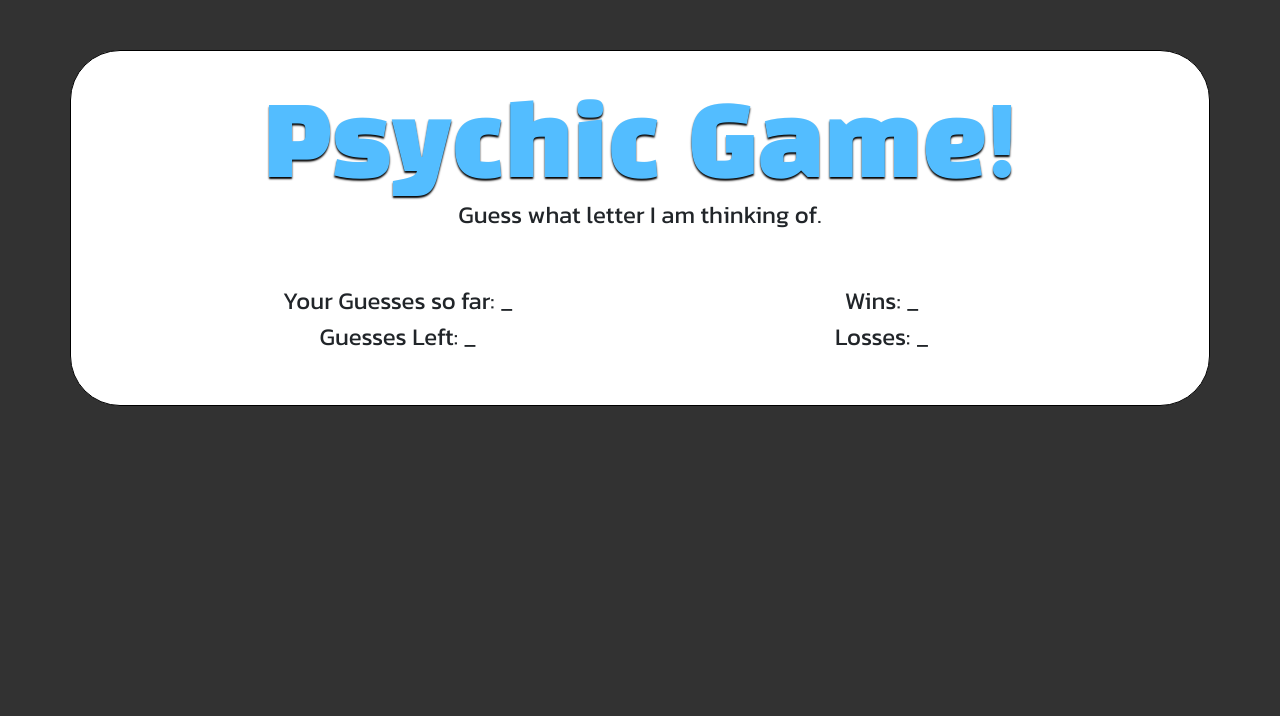
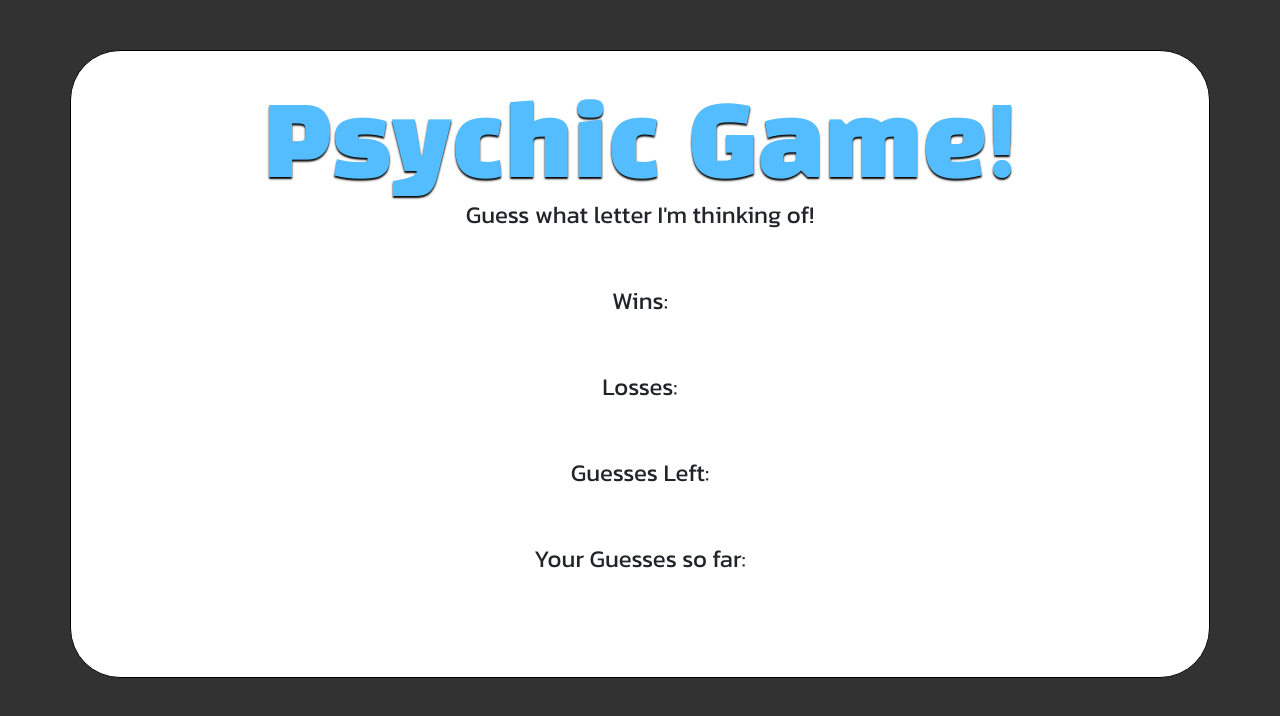
Before and after one commit to Manuel-Padilla/Psychic-Game, a plain HTML site: page index.html in a window 1280 px wide. Drawn offline with nearby package versions, Linux system fonts and the light colour scheme.

Commit message:
Updated html by adding id=Game to file

```diff
--- a/index.html
+++ b/index.html
@@ -15,19 +15,15 @@
             <!-- Word Guess header/title-->
             <header>
                 <p id="brand">Psychic Game!</p>
-                <p>Guess what letter I am thinking of.</p>
+                <p>Guess what letter I'm thinking of!</p>
             </header>
 
             <!-- This portion shows how the player is doing-->
-            <div class="container float">
-                <div class="row">
-                    <div class="col">Your Guesses so far: <span id="user-guess">_</span></div>
-                    <div class="col">Wins: <span id="wins">_</span></div>
-                </div>
-                <div class="row">
-                    <div class="col">Guesses Left: <span id="guesses-left">_</span></div>
-                    <div class="col">Losses: <span id="losses">_</span></div>
-                </div>
+            <div class="container float" id="game">
+                <p>Wins: </p>
+                <p>Losses: </p>
+                <p>Guesses Left: </p>
+                <p>Your Guesses so far: </p>
             </div>
 
         </div>
```
